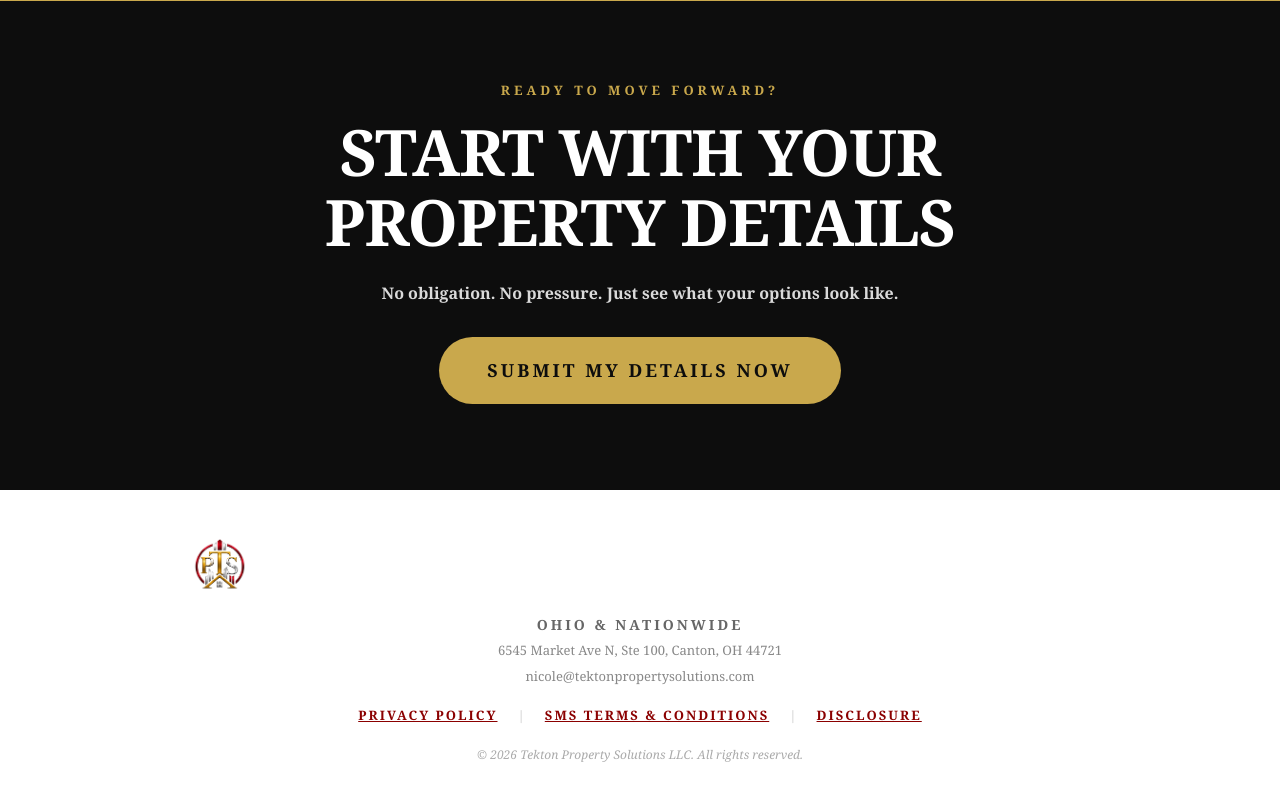
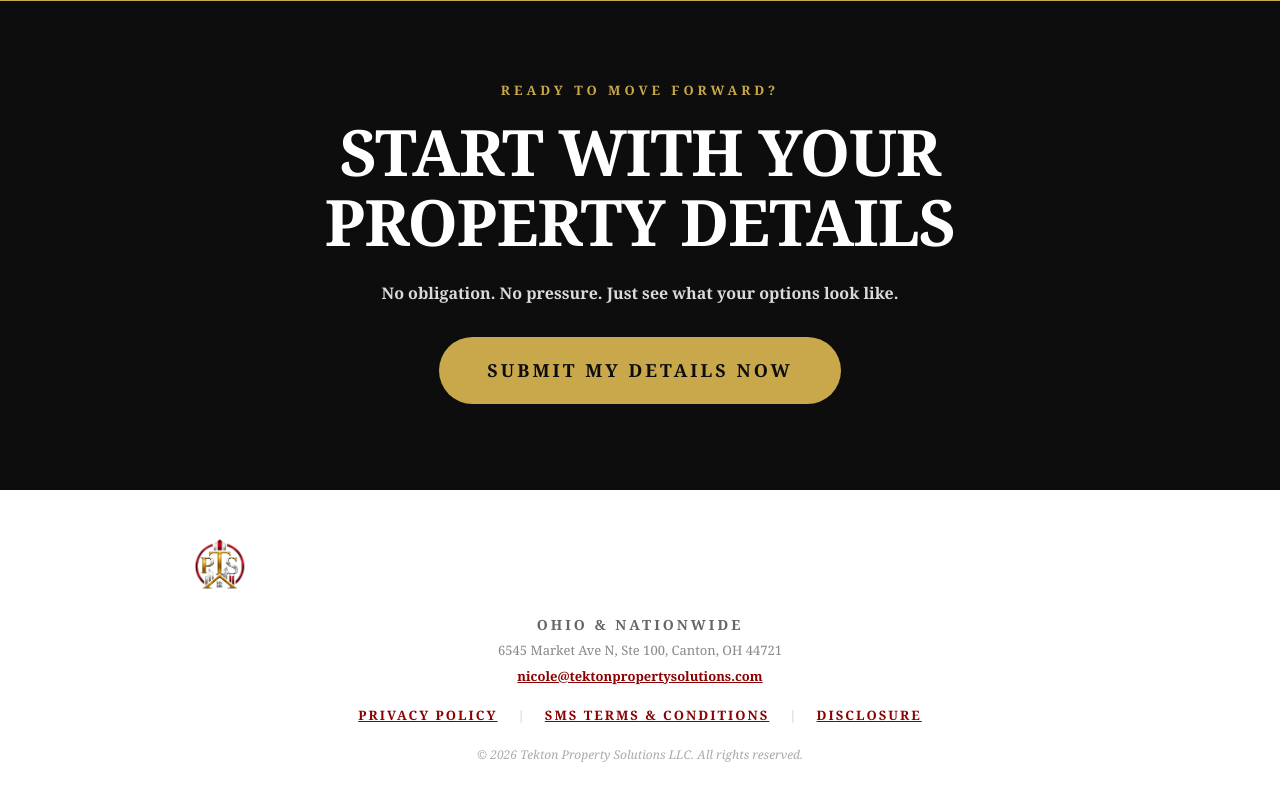
Before and after one commit to nijackacquisitions56/nijack-property-solutions, a React (Vite) app: page / in a window 1280 px wide. Shown: the part 4552-5352 px from the top of the page. Built offline with nearby package versions, Linux system fonts and the light colour scheme.

Commit message:
Update App.jsx

```diff
--- a/src/App.jsx
+++ b/src/App.jsx
@@ -426,7 +426,7 @@ const App = () => {
           <img src="/tekton-emblem.png" alt="Tekton Emblem" style={{ height: 60, width: 'auto', objectFit: 'contain', marginBottom: 16 }} onError={e => e.target.style.display = 'none'} />
           <p style={{ color: '#666', fontWeight: 700, fontSize: 14, textTransform: 'uppercase', letterSpacing: 3, marginBottom: 6 }}>Ohio &amp; Nationwide</p>
           <p style={{ color: '#888', fontSize: 13, marginBottom: 6 }}>6545 Market Ave N, Ste 100, Canton, OH 44721</p>
-          <p style={{ color: '#888', fontSize: 13, marginBottom: 20, overflowWrap: 'break-word', wordBreak: 'break-word' }}>nicole@tektonpropertysolutions.com</p>
+          <p style={{ color: '#888', fontSize: 13, marginBottom: 20, overflowWrap: 'break-word', wordBreak: 'break-word' }}><a href="mailto:nicole@tektonpropertysolutions.com" style={{ color: '#8B0000', textDecoration: 'underline', fontWeight: 700, display: 'inline' }}>nicole@tektonpropertysolutions.com</a></p>
           <div style={{ display: 'flex', justifyContent: 'center', gap: 20, flexWrap: 'wrap', marginBottom: 20 }}>
             <Link to="/privacy-policy" style={{ color: '#8B0000', fontWeight: 900, textDecoration: 'underline', textTransform: 'uppercase', letterSpacing: 2, fontSize: 13 }}>Privacy Policy</Link>
             <span style={{ color: '#ccc', fontSize: 13 }}>|</span>
```
